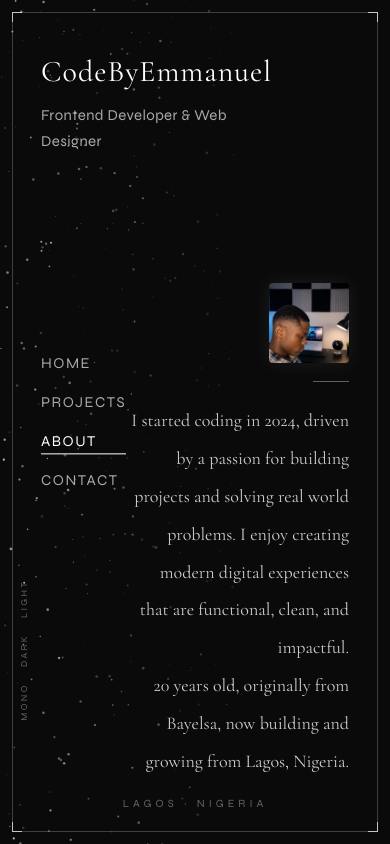
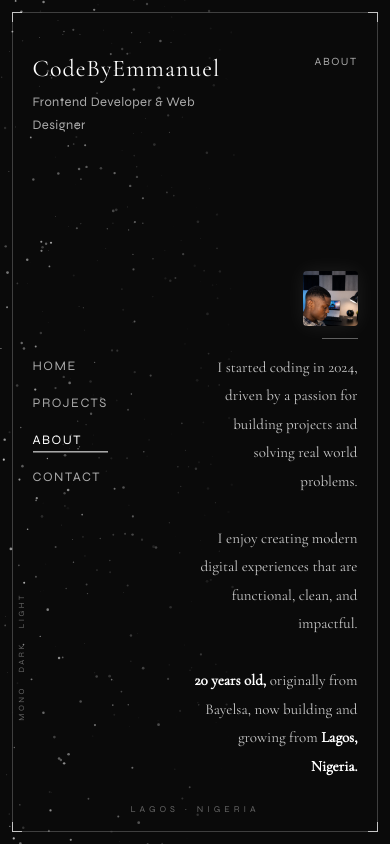
Before and after one commit to Emman091/my-portfolio, a plain HTML site: page about.html in a window 390 px wide. Drawn offline with nearby package versions, Linux system fonts and the light colour scheme.

Commit message:
fixed responsiveness and navigation

```diff
--- a/about.css
+++ b/about.css
@@ -1,3 +1,7 @@
+/* ============================================================
+   ABOUT.CSS — CodeByEmmanuel Portfolio
+   ============================================================ */
+
 *, *::before, *::after { margin: 0; padding: 0; box-sizing: border-box; }
 
 html, body { background: #0a0a0a; height: 100%; }
@@ -26,7 +30,7 @@ canvas {
 .frame {
   position: fixed;
   inset: clamp(12px, 2.5vw, 28px);
-  border: 1px solid rgba(255, 255, 255, 0.22); /* was 0.15 */
+  border: 1px solid rgba(255, 255, 255, 0.22);
   z-index: 2;
 }
 
@@ -42,28 +46,42 @@ canvas {
 
 .header {
   position: absolute;
-  top: clamp(28px, 5vh, 60px);
-  left: clamp(28px, 5vw, 72px);
-  max-width: clamp(240px, 38vw, 500px);
+  top: clamp(16px, 5vh, 60px);
+  left: clamp(16px, 5vw, 72px);
+  max-width: clamp(55%, 38vw, 500px);
+  z-index: 3;
 }
 
 .header h1 {
   font-family: 'Cormorant Garamond', serif;
-  font-size: clamp(30px, 3.8vw, 54px); /* was 26px */
-  font-weight: 400; /* was 300 */
+  font-size: clamp(24px, 4.5vw, 58px);
+  font-weight: 400;
   letter-spacing: 1px;
   line-height: 1.15;
   color: #ffffff;
 }
 
 .role {
-  margin-top: 12px; /* was 10px */
-  font-size: clamp(15px, 1.4vw, 19px);
-  color: #aaaaaa; /* was #888888 */
-  font-weight: 400; /* was 300 */
+  margin-top: 8px;
+  font-size: clamp(13px, 1.6vw, 20px);
+  color: #aaaaaa;
+  font-weight: 400;
   letter-spacing: 0.4px;
-  line-height: 1.75; /* was 1.7 */
+  line-height: 1.75;
   max-width: 400px;
+}
+
+/* ─── PAGE LABEL — TOP RIGHT ───────────────────────────────── */
+
+.page-label {
+  position: absolute;
+  top: clamp(16px, 5vh, 60px);
+  right: clamp(16px, 5vw, 80px);
+  font-size: clamp(11px, 1vw, 15px);
+  color: #aaaaaa;
+  letter-spacing: 1.5px;
+  text-transform: uppercase;
+  z-index: 3;
 }
 
 /* ─── NAV — LEFT CENTER ────────────────────────────────────── */
@@ -72,18 +90,19 @@ canvas {
   position: absolute;
   top: 50%;
   transform: translateY(-50%);
-  left: clamp(28px, 5vw, 72px);
+  left: clamp(16px, 5vw, 72px);
   display: flex;
   flex-direction: column;
-  gap: clamp(14px, 2.5vh, 22px); /* was 10px–16px */
+  gap: clamp(10px, 2.5vh, 22px);
+  z-index: 3;
 }
 
 .menu a {
   text-decoration: none;
-  color: #aaaaaa; /* was #888888 */
-  font-size: clamp(15px, 1.5vw, 18px);
+  color: #aaaaaa;
+  font-size: clamp(13px, 1.8vw, 20px);
   font-weight: 400;
-  letter-spacing: 1.5px; /* was 1.2px */
+  letter-spacing: 1.5px;
   text-transform: uppercase;
   transition: color 0.25s ease;
   position: relative;
@@ -93,7 +112,7 @@ canvas {
 .menu a::after {
   content: "";
   position: absolute;
-  left: 0; bottom: -4px; /* was -3px */
+  left: 0; bottom: -4px;
   width: 0%; height: 1px;
   background: #ffffff;
   transition: width 0.3s ease;
@@ -106,81 +125,84 @@ canvas {
 
 .bio {
   position: absolute;
-  right: clamp(28px, 5vw, 80px);
-  bottom: clamp(28px, 6vh, 72px);
-  max-width: clamp(220px, 28vw, 360px); /* was 200px–340px */
+  right: clamp(16px, 5vw, 80px);
+  bottom: clamp(20px, 6vh, 72px);
+  max-width: clamp(45%, 32vw, 400px);
   text-align: right;
+  z-index: 3;
 }
 
 /* Photo */
 .bio-photo {
-  width: clamp(80px, 10vw, 130px);
-  height: clamp(80px, 10vw, 130px);
+  width: clamp(55px, 9vw, 120px);
+  height: clamp(55px, 9vw, 120px);
   object-fit: cover;
   border-radius: 4px;
   margin-left: auto;
   display: block;
-  margin-bottom: 18px; /* was 16px */
+  margin-bottom: 12px;
   filter: grayscale(20%);
   transition: all 0.4s ease;
-  box-shadow: 0 0 20px rgba(255, 255, 255, 0.08); /* was 0.06 */
+  box-shadow: 0 0 20px rgba(255, 255, 255, 0.08);
 }
 
 .bio-photo:hover {
   transform: scale(1.04);
   filter: grayscale(0%);
-  box-shadow: 0 0 35px rgba(255, 255, 255, 0.15); /* was 0.12 */
+  box-shadow: 0 0 35px rgba(255, 255, 255, 0.15);
 }
 
 /* Decorative line */
 .bio-line {
-  width: 36px; /* was 32px */
+  width: 36px;
   height: 1px;
-  background: rgba(255, 255, 255, 0.35); /* was 0.25 */
+  background: rgba(255, 255, 255, 0.35);
   margin-left: auto;
-  margin-bottom: 20px; /* was 16px */
+  margin-bottom: 14px;
 }
 
-/* Bio text */
+/* Bio text — same as homepage bio */
 .bio p {
   font-family: 'Cormorant Garamond', serif;
-  font-size: clamp(18px, 1.6vw, 23px); /* was 17px–22px */
-  line-height: 2.1; /* was 2 */
-  color: #cccccc; /* was #bbbbbb */
-  font-weight: 400; /* was 300 */
+  font-size: clamp(15px, 2vw, 26px);
+  line-height: 1.9;
+  color: #cccccc;
+  font-weight: 400;
 }
 
 .bio p strong {
   color: #ffffff;
-  font-weight: 600; /* was 500 */
+  font-weight: 600;
 }
 
 /* ─── LOCATION TAG — BOTTOM CENTER ────────────────────────── */
 
 .location-tag {
   position: absolute;
-  bottom: clamp(14px, 2.5vh, 28px);
+  bottom: clamp(10px, 2vh, 24px);
   left: 50%;
   transform: translateX(-50%);
-  font-size: clamp(11px, 1vw, 13px);
-  color: #666666; /* was #555555 */
-  letter-spacing: 4px; /* was 3px */
+  font-size: clamp(9px, 1vw, 13px);
+  color: #666666;
+  letter-spacing: 4px;
   text-transform: uppercase;
   white-space: nowrap;
+  z-index: 3;
 }
 
 /* ─── SIDE MODES — LEFT EDGE ───────────────────────────────── */
 
 .side-modes {
   position: absolute;
-  left: clamp(6px, 0.8vw, 10px);
-  bottom: clamp(60px, 14vh, 110px);
+  left: clamp(4px, 0.8vw, 10px);
+  bottom: clamp(50px, 14vh, 110px);
   display: flex;
   flex-direction: column;
-  gap: 16px; /* was 14px */
-  font-size: clamp(9px, 0.85vw, 11px);
-  color: #666666; /* was #555555 */
+  gap: 14px;
+  font-size: clamp(8px, 0.85vw, 11px);
+  color: #666666;
   letter-spacing: 2.5px;
+  z-index: 3;
 }
 
 .side-modes span {
@@ -190,4 +212,4 @@ canvas {
   transition: color 0.2s ease;
 }
 
-.side-modes span:hover { color: #bbbbbb; } /* was #aaaaaa */
+.side-modes span:hover { color: #bbbbbb; }
--- a/about.html
+++ b/about.html
@@ -25,6 +25,9 @@
       <p class="role">Frontend Developer &amp; Web Designer</p>
     </div>
 
+    <!-- TOP-RIGHT: Page label -->
+    <div class="page-label">About</div>
+
     <!-- LEFT CENTER: Navigation -->
     <nav class="menu">
       <a href="index.html">Home</a>
@@ -36,23 +39,18 @@
     <!-- BOTTOM-RIGHT: Bio + Photo -->
     <div class="bio">
 
-      <!-- Photo -->
       <img src="my pko.jpeg" alt="Emmanuel" class="bio-photo">
 
-      <!-- Decorative line -->
       <div class="bio-line"></div>
 
-      <!-- Text -->
       <p>
-        I started coding in 2024, driven by a passion for building projects
-        and solving real world problems. I enjoy creating modern digital
-        experiences that are functional, clean, and impactful.
-     </p>
-
-     <p>
-      20 years old, originally from Bayelsa, now building and growing
-      from Lagos, Nigeria.
-    </p>
+        I started coding in 2024, driven by a passion for building
+        projects and solving real world problems.<br><br>
+        I enjoy creating modern digital experiences that are
+        functional, clean, and impactful.<br><br>
+        <strong>20 years old,</strong> originally from Bayelsa,
+        now building and growing from <strong>Lagos, Nigeria.</strong>
+      </p>
 
     </div>
 
```
